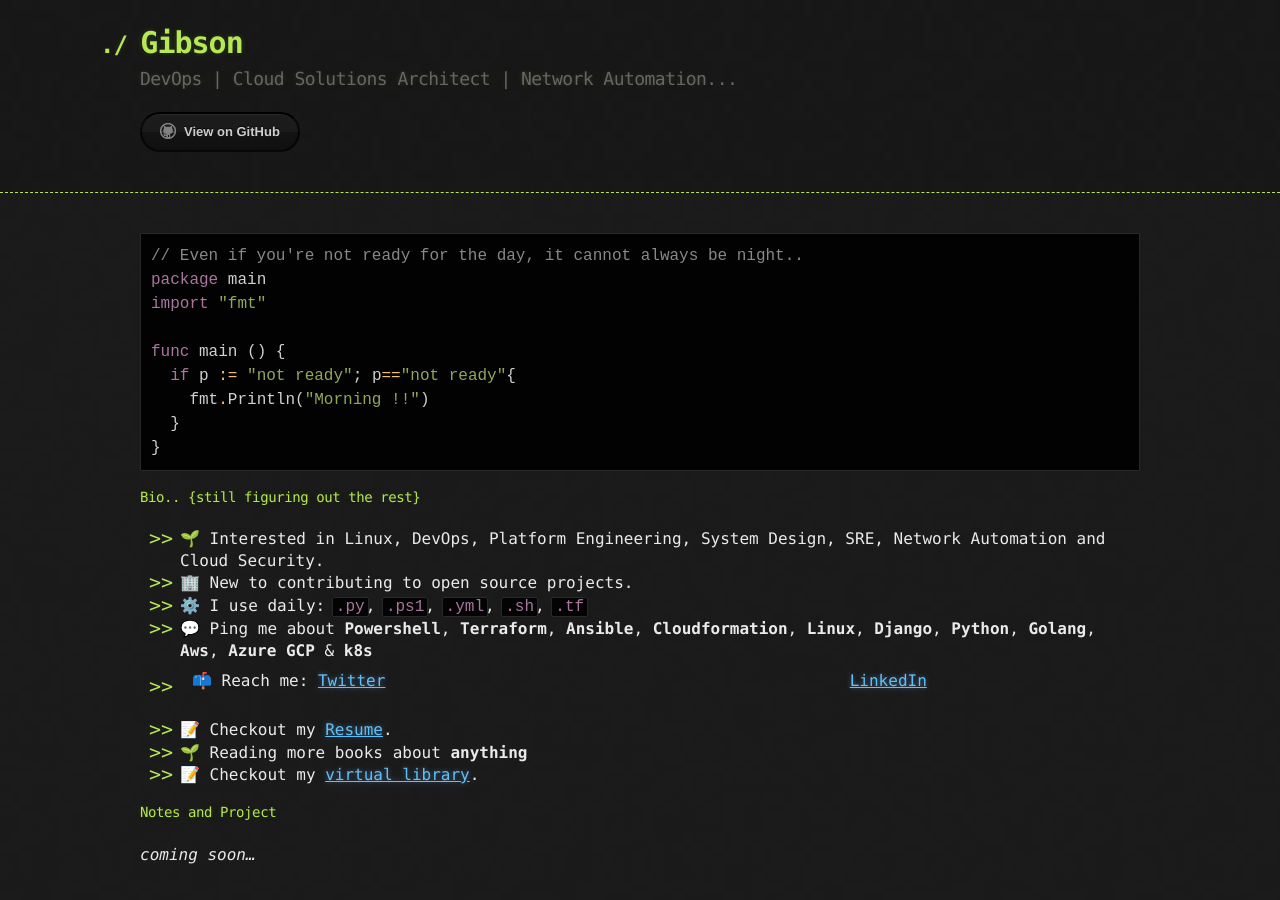
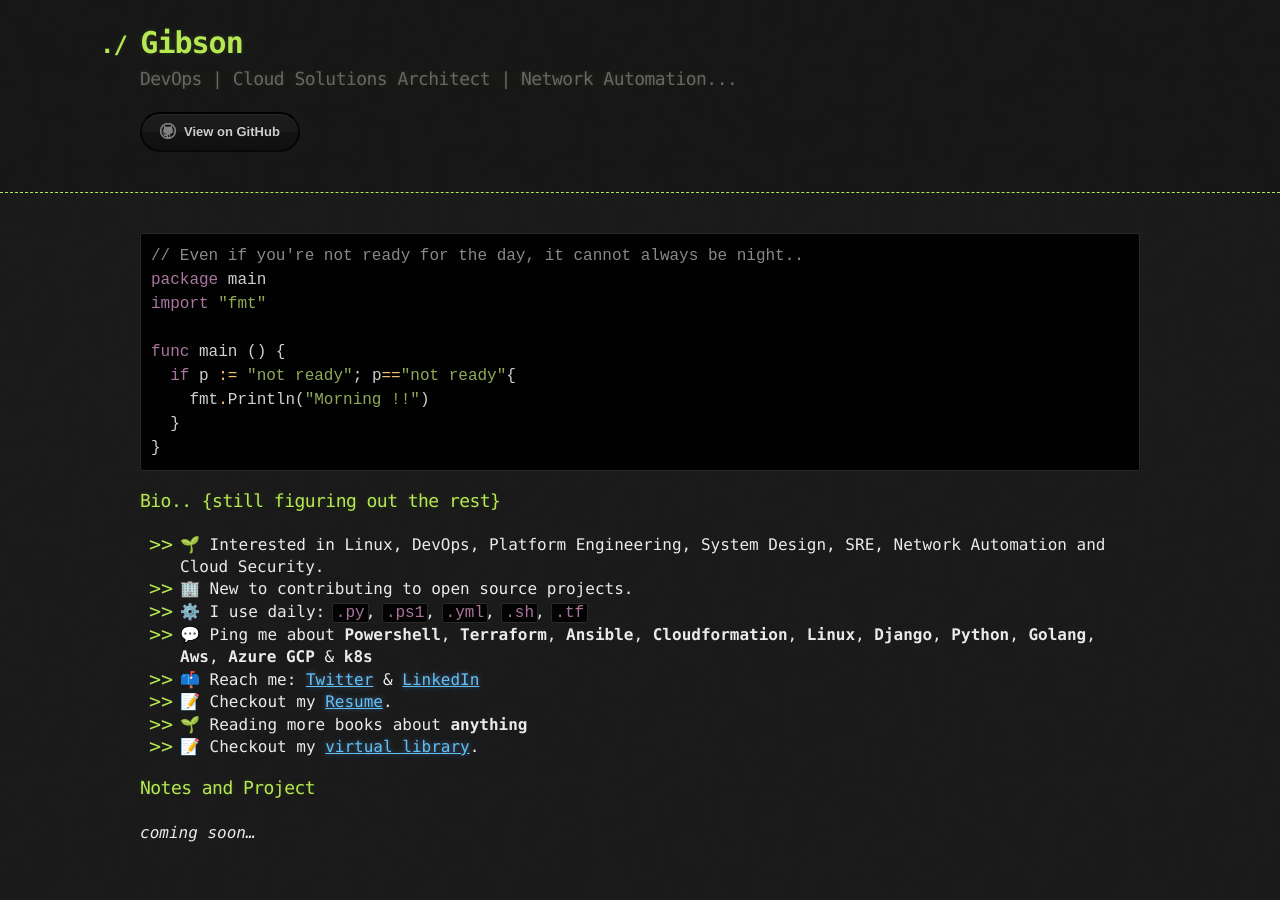
Before and after one commit to gibsonekezie/thedarknativer.github.io, a Jekyll site: the page built from index.md, in a window 1280 px wide. Built offline with Jekyll 4.4.1, drawn with Linux system fonts in a browser that asks for light colours.

````diff
--- a/index.md
+++ b/index.md
@@ -13,17 +13,17 @@ func main () {
   }
 }
 ```
-#### Bio.. {still figuring out the rest}
+### Bio.. {still figuring out the rest}
 - 🌱 Interested in Linux, DevOps, Platform Engineering, System Design, SRE, Network Automation and Cloud Security.
 - 🏢 New to contributing to open source projects.
 - ⚙️ I use daily: `.py`, `.ps1`, `.yml`, `.sh`,  `.tf`
 - 💬 Ping me about **Powershell**, **Terraform**, **Ansible**, **Cloudformation**, **Linux**, **Django**, **Python**, **Golang**, **Aws**, **Azure** **GCP** & **k8s**
-- 📫 Reach me: [Twitter](https://twitter.com/thedarknative) | [LinkedIn](https://www.linkedin.com/in/thedarknative/)
+- 📫 Reach me: [Twitter](https://twitter.com/thedarknative) & [LinkedIn](https://www.linkedin.com/in/thedarknative/)
 - 📝 Checkout my [Resume](files/GibsonResume.pdf).
 - 🌱 Reading more books about **anything**
 - 📝 Checkout my [virtual library](./lib.html).
 
 
-#### Notes and Project
+### Notes and Project
 
 _coming soon..._
````
